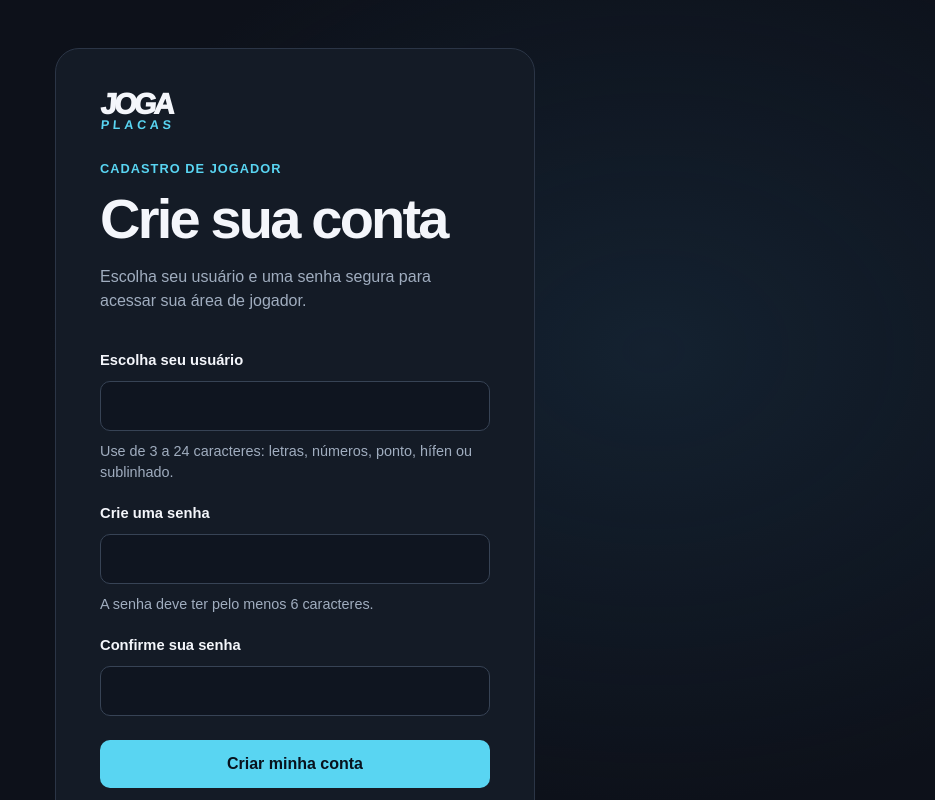
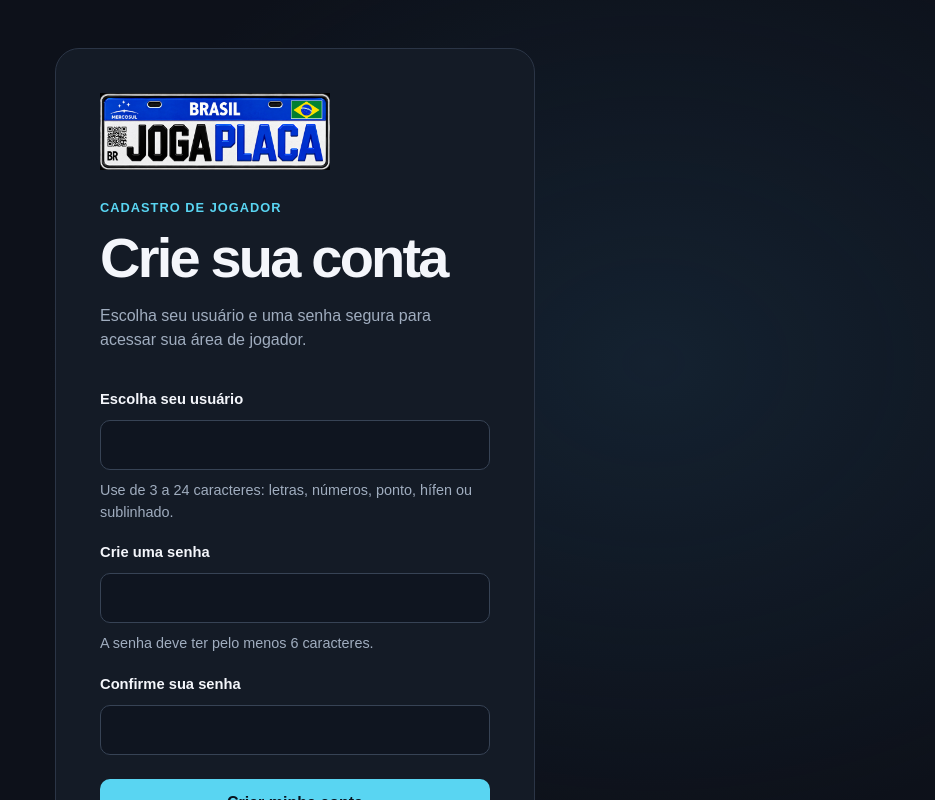
Before and after one commit to jpveiculos/JogaPlacas, a Next.js app: page /cadastro in a window 1280 px wide. Shown: the top 800 px of the page, without its empty margins (345-1280 px from the left). Built offline with nearby package versions, Linux system fonts and the light colour scheme.

Commit message:
Use official shared logo on registration page

```diff
--- a/src/app/cadastro/page.tsx
+++ b/src/app/cadastro/page.tsx
@@ -1,6 +1,7 @@
 import type { Metadata } from "next";
 import Link from "next/link";
 import { RegisterForm } from "@/components/auth/register-form";
+import { BrandLogo } from "@/components/brand-logo";
 
 export const metadata: Metadata = {
   title: "Criar conta | Joga Placas",
@@ -11,7 +12,7 @@ export default function RegisterPage() {
   return (
     <main className="auth-page">
       <section className="auth-card" aria-labelledby="register-title">
-        <a href="/" className="home-brand home-wordmark auth-wordmark" aria-label="Joga Placas — página inicial"><span className="wordmark-joga">JOGA</span><span className="wordmark-placas">PLACAS</span></a>
+        <BrandLogo className="home-brand auth-wordmark" />
         <p className="eyebrow">Cadastro de jogador</p>
         <h1 id="register-title">Crie sua conta</h1>
         <p className="auth-description">Escolha seu usuário e uma senha segura para acessar sua área de jogador.</p>
```
